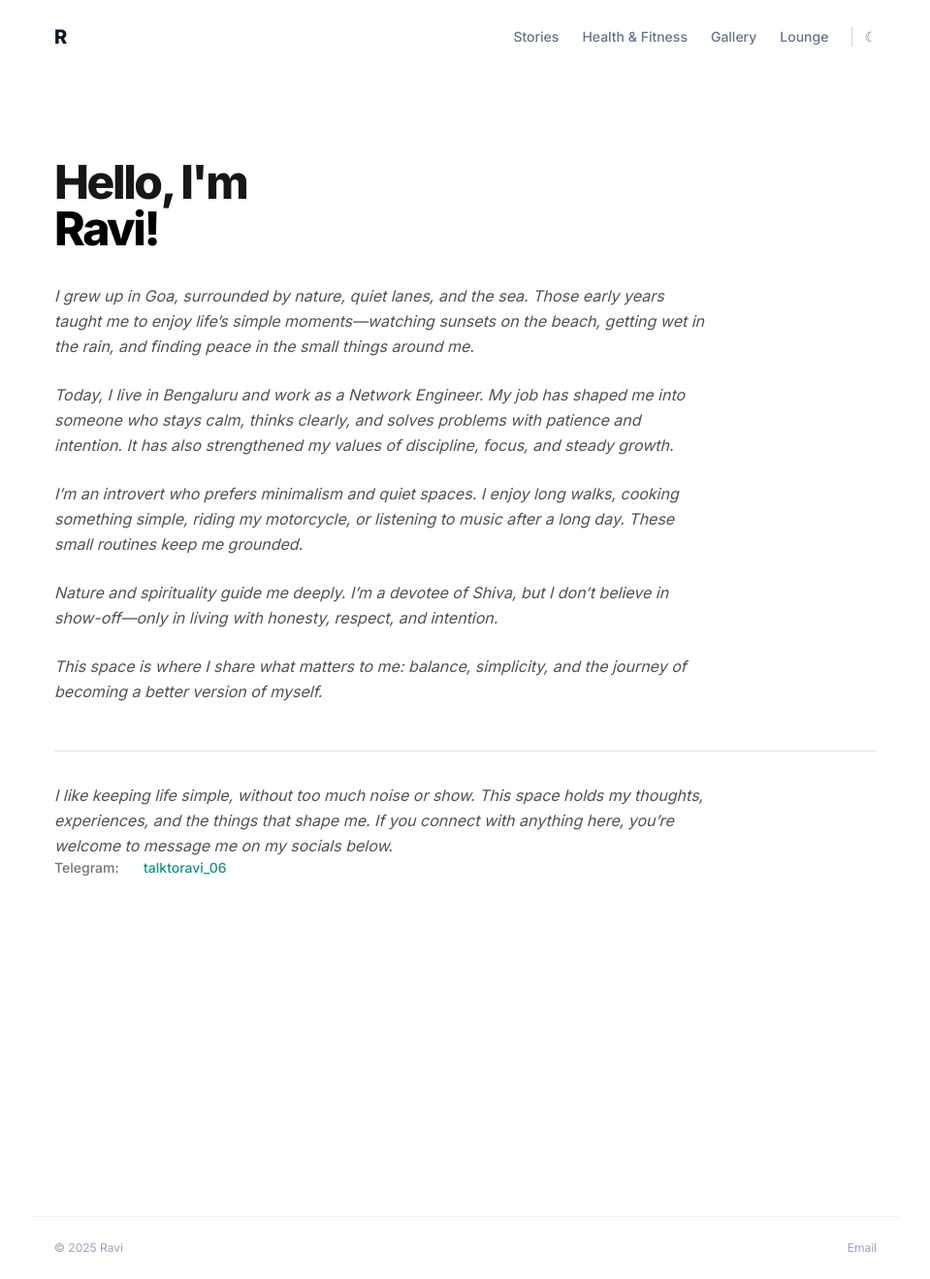
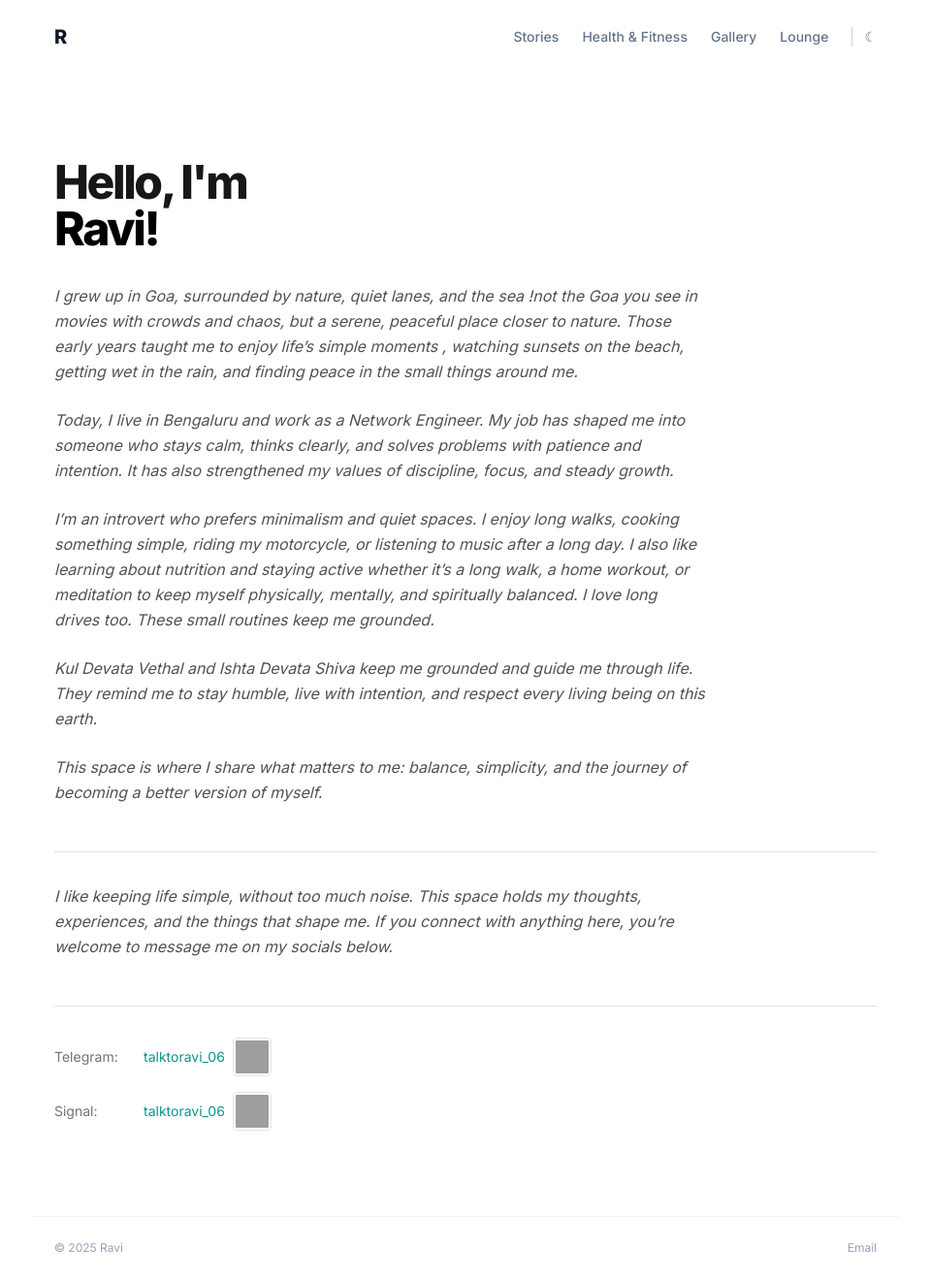
Before and after one commit to diaryofravi/me, a Jekyll site: the page built from index.html, in a window 1280 px wide and 1319 px high. Shown: the whole window at 97% size, without its empty margins (160-1119 px from the left). Built offline with Jekyll 4.4.1, drawn with Linux system fonts in a browser that asks for light colours; nearby versions of some CDN libraries; grey boxes are pictures that could not be loaded.

Commit message:
Update index.html

```diff
--- a/index.html
+++ b/index.html
@@ -14,7 +14,7 @@ permalink: /
   <!-- Summary Text (Italic & Paragraphs) -->
   <div class="text-base italic text-neutral-600 dark:text-neutral-400 leading-relaxed max-w-2xl font-normal space-y-6">
     <p>
-      I grew up in Goa, surrounded by nature, quiet lanes, and the sea. Those early years taught me to enjoy life’s simple moments—watching sunsets on the beach, getting wet in the rain, and finding peace in the small things around me.
+      I grew up in Goa, surrounded by nature, quiet lanes, and the sea !not the Goa you see in movies with crowds and chaos, but a serene, peaceful place closer to nature. Those early years taught me to enjoy life’s simple moments , watching sunsets on the beach, getting wet in the rain, and finding peace in the small things around me.
     </p>
 
     <p>
@@ -22,10 +22,12 @@ permalink: /
     </p>
 
     <p>
-      I’m an introvert who prefers minimalism and quiet spaces. I enjoy long walks, cooking something simple, riding my motorcycle, or listening to music after a long day. These small routines keep me grounded.
+      I’m an introvert who prefers minimalism and quiet spaces. I enjoy long walks, cooking something simple, riding my motorcycle, or listening to music after a long day. I also like learning about nutrition and staying active whether it’s a long walk, a home workout, or meditation to keep myself physically, mentally, and spiritually balanced. I love long drives too.
+These small routines keep me grounded.
     </p>
 
-    <p>Nature and spirituality guide me deeply. I’m a devotee of Shiva, but I don’t believe in show-off—only in living with honesty, respect, and intention.</p>
+    <p> Kul Devata Vethal and Ishta Devata Shiva keep me grounded and guide me through life.
+They remind me to stay humble, live with intention, and respect every living being on this earth.</p>
     <p>This space is where I share what matters to me: balance, simplicity, and the journey of becoming a better version of myself.</p>
   </div>
 </section>
@@ -34,30 +36,48 @@ permalink: /
 <section class="mt-12 pt-8 border-t border-neutral-200 dark:border-neutral-800">
   <div class="text-base italic text-neutral-600 dark:text-neutral-400 leading-relaxed max-w-2xl font-normal space-y-6">
     <p>
-      I like keeping life simple, without too much noise or show. This space holds my thoughts, experiences, and the things that shape me.
+      I like keeping life simple, without too much noise. This space holds my thoughts, experiences, and the things that shape me.
 If you connect with anything here, you’re welcome to message me on my socials below.
     </p>
 
   </div>
-    <!-- Usernames List -->
-    <div class="space-y-3 text-sm font-medium">
+<section class="mt-12 pt-8 border-t border-neutral-200 dark:border-neutral-800">
 
-    <div class="flex items-center gap-3 group relative">
+<!-- TELEGRAM SECTION -->
+<div class="flex items-center gap-3 mb-4">
     <span class="text-neutral-500 w-20">Telegram:</span>
-
-    <a href="https://t.me/talktoravi_06" class="text-teal-600 dark:text-teal-400 hover:underline">
-        talktoravi_06
-    </a>
-
-    <!-- QR Code (Hidden by default, shown on hover) -->
-    <div class="absolute left-32 bottom-full mb-2 hidden group-hover:block z-10">
+    <div class="flex items-center gap-2">
+        <!-- Text Link -->
+        <a href="https://t.me/talktoravi_06" target="_blank" class="text-teal-600 dark:text-teal-400 hover:underline">
+            talktoravi_06
+        </a>
+        <!-- Auto-Generated QR Code -->
         <img
             src="https://api.qrserver.com/v1/create-qr-code/?size=150x150&data=https://t.me/talktoravi_06"
             alt="Telegram QR"
-            class="w-24 h-24 border border-neutral-200 shadow-lg rounded bg-white"
+            class="w-10 h-10 border border-neutral-200 rounded p-0.5 bg-white"
         >
     </div>
+</div>
+
+<!-- SIGNAL SECTION (Placeholder) -->
+<div class="flex items-center gap-3">
+    <span class="text-neutral-500 w-20">Signal:</span>
+    <div class="flex items-center gap-2">
+        <!-- REPLACE 'YOUR_SIGNAL_LINK' BELOW -->
+        <a href="https://signal.me/#eu/YOUR_USERNAME" target="_blank" class="text-teal-600 dark:text-teal-400 hover:underline">
+            talktoravi_06
+        </a>
+        <!-- Auto-Generated QR Code -->
+        <!-- REPLACE 'YOUR_SIGNAL_LINK' IN THE DATA PARAMETER BELOW -->
+        <img
+            src="https://api.qrserver.com/v1/create-qr-code/?size=150x150&data=https://signal.me/#eu/YOUR_USERNAME"
+            alt="Signal QR"
+            class="w-10 h-10 border border-neutral-200 rounded p-0.5 bg-white"
+        >
     </div>
+</div>
+
 
     </div>
   </div>
```
